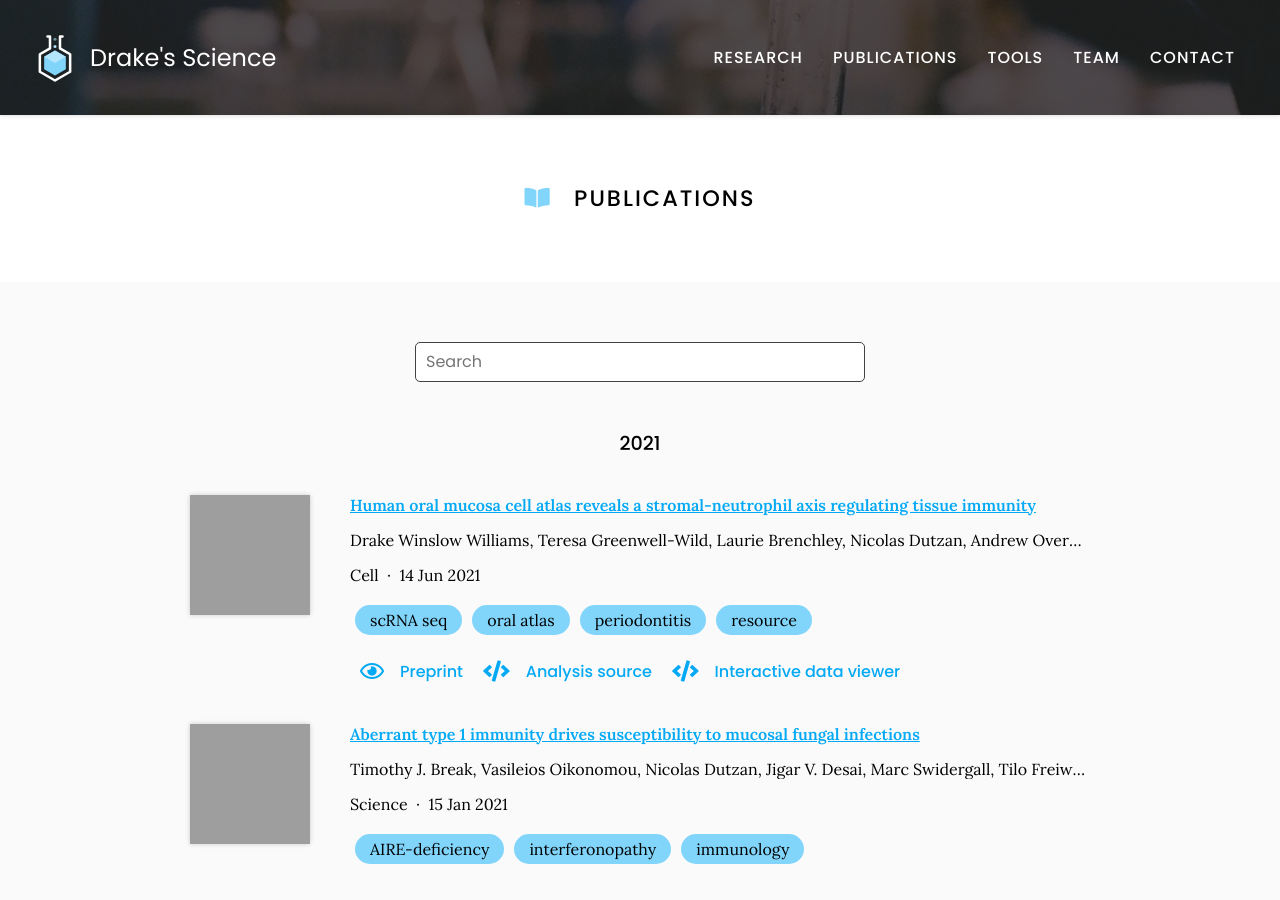
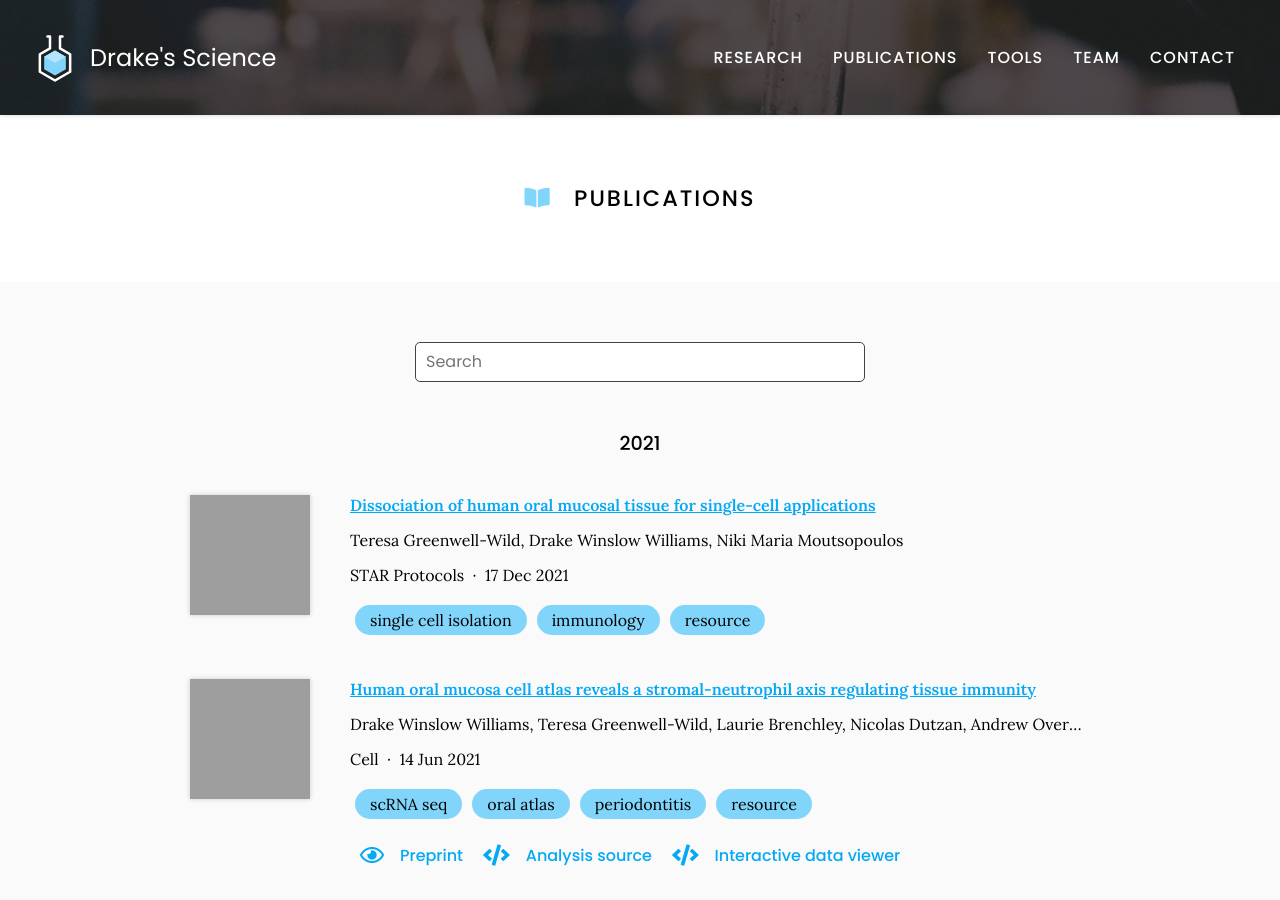
Before and after one commit to williamsdrake/williamsdrake.github.io, a Jekyll site: the page built from publications/index.md, in a window 1280 px wide and 900 px high. Built offline with Jekyll 4.4.1, drawn with Linux system fonts in a browser that asks for light colours; nearby versions of some CDN libraries; grey boxes are pictures that could not be loaded.

Commit message:
Generate citations

```diff
--- a/_data/citations.yaml
+++ b/_data/citations.yaml
@@ -1,5 +1,19 @@
 # GENERATED AUTOMATICALLY, DO NOT EDIT
 
+- id: doi:10.1016/j.xpro.2021.100908
+  title: Dissociation of human oral mucosal tissue for single-cell applications
+  authors:
+  - Teresa Greenwell-Wild
+  - Drake Winslow Williams
+  - Niki Maria Moutsopoulos
+  publisher: STAR Protocols
+  date: '2021-12-17'
+  link: https://doi.org/gntwq7
+  image: https://pbs.twimg.com/profile_images/1225089025129644032/TBdQps0G_400x400.jpg
+  tags:
+  - single cell isolation
+  - immunology
+  - resource
 - id: doi:10.1016/j.cell.2021.05.013
   title: Human oral mucosa cell atlas reveals a stromal-neutrophil axis regulating
     tissue immunity
```
